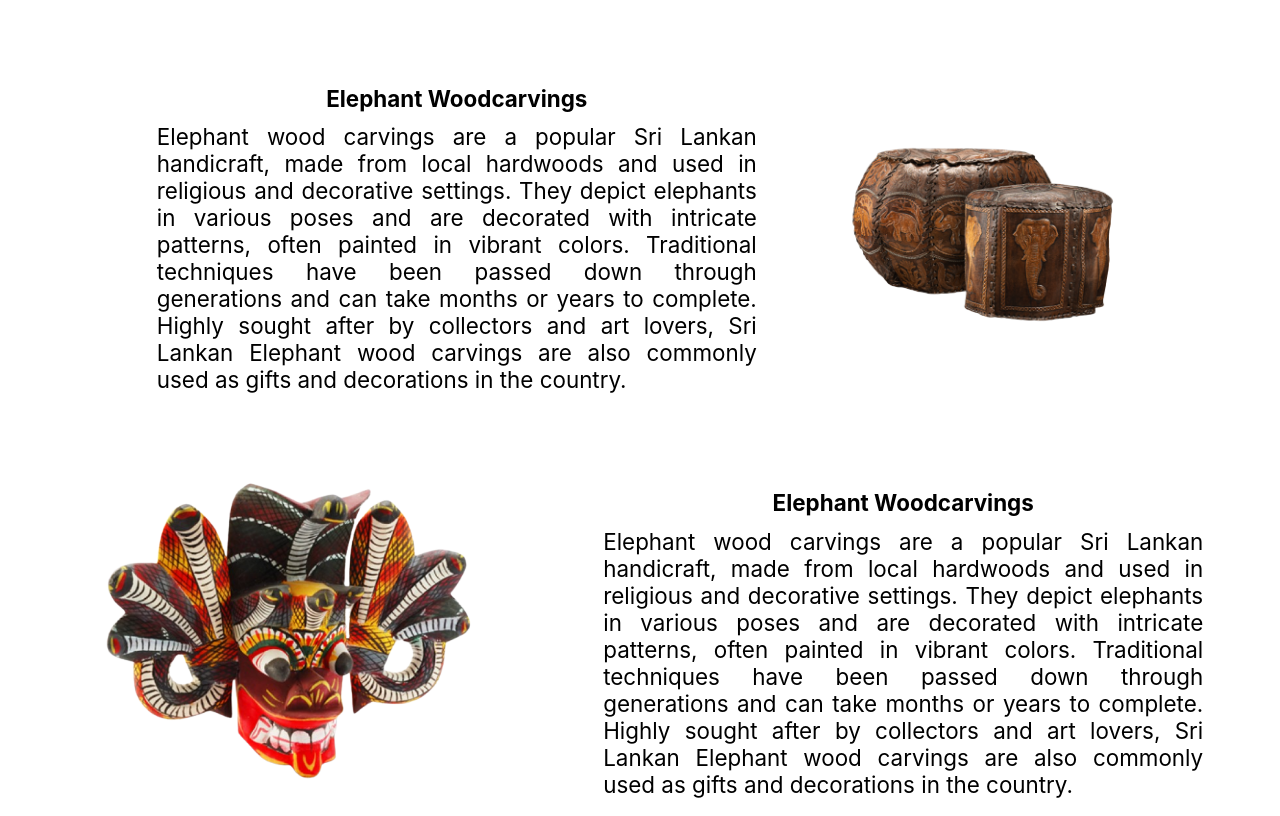
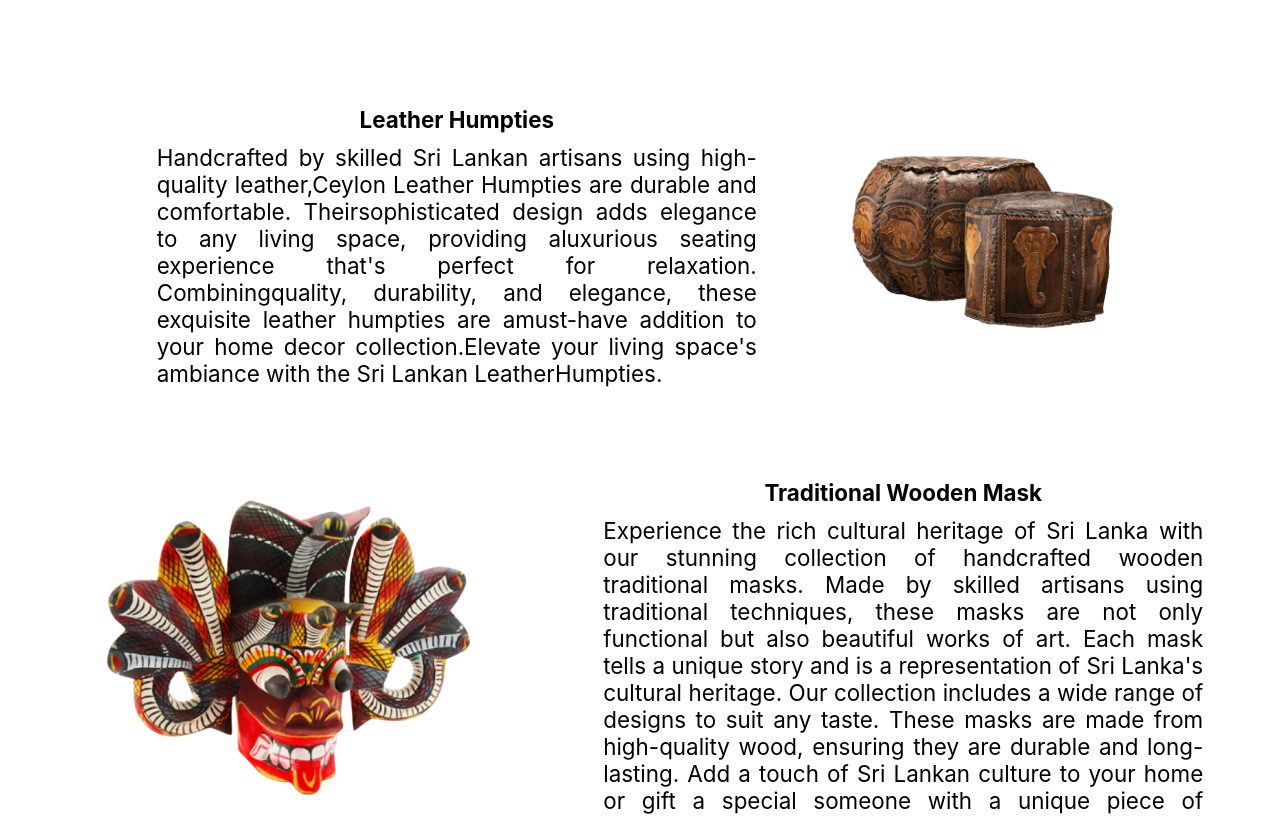
Before and after one commit to BilalHamza7/Crafts-Of-Ceylonzip, a React (Create React App) app: page / in a window 1280 px wide. Shown: the part 1264-2080 px from the top of the page. Built offline with nearby package versions, Linux system fonts and the light colour scheme.

Commit message:
translate done

```diff
--- a/src/pages/Home.js
+++ b/src/pages/Home.js
@@ -1,4 +1,5 @@
 import React from 'react'
+import { useState } from 'react';
 import { Link } from 'react-router-dom'
 import {NavigationBar1} from '../components/NavigationBar'
 import Footer from '../components/Footer';
@@ -10,6 +11,66 @@ import ProductView from '../components/ProductView';
 
 
 export default function Home() {
+    const [selectedLanguage, setSelectedLanguage] = useState('English');
+
+    const renderHeading = (articleNumber) => {
+        if (selectedLanguage === 'සිංහල') {
+          switch (articleNumber) {
+            case 1:
+              return <h3>අලි ලී කැටයම්</h3>;
+            case 2:
+              return <h3>ලෙදර් හම්ප්ටීස්</h3>;
+            case 3:
+                return <h3>සාම්ප්රදායික ලී මාස්ක්</h3>;
+            // Add cases for other articles as needed
+            default:
+              return <h3>Unknown Article</h3>;
+          }
+        } else {
+          switch (articleNumber) {
+            case 1:
+              return <h3>Elephant Woodcarvings</h3>;
+            case 2:
+              return <h3>Leather Humpties</h3>;
+            case 3:
+                return <h3>Traditional Wooden Mask</h3>;
+            // Add cases for other articles as needed
+            default:
+              return <h3>Unknown Article</h3>;
+          }
+        }
+      };
+
+      const renderParagraph = (articleNumber) => {
+        if (selectedLanguage === 'සිංහල') {
+          switch (articleNumber) {
+            case 1:
+              return <p>අලි ලී කැටයම් යනු ජනප්‍රිය ශ්‍රී ලාංකීය හස්ත කර්මාන්තයක් වන අතර, දේශීය දැව වලින් සාදන ලද සහ ආගමික සහ අලංකාර සැකසුම් සඳහා භාවිතා වේ. ඔවුන් විවිධ ඉරියව්වලින් අලි ඇතුන් නිරූපණය කරන අතර සංකීර්ණ රටා වලින් සරසා ඇත, බොහෝ විට වර්ණවත් වර්ණවලින් වර්ණාලේප කර ඇත. සාම්ප්‍රදායික ශිල්පීය ක්‍රම පරම්පරා ගණනාවක් හරහා සම්ප්‍රේෂණය වී ඇති අතර සම්පූර්ණ කිරීමට මාස හෝ අවුරුදු ගත විය හැකිය. එකතුකරන්නන් සහ කලා ලෝලීන් විසින් ඉහළ ඉල්ලුමක් ඇති ශ්‍රී ලාංකික අලි ලී කැටයම් රට තුළ තෑගි සහ සැරසිලි ලෙස ද බහුලව භාවිතා වේ.</p>;
+            case 2:
+              return <p>උසස් තත්ත්වයේ සම් භාවිතා කරමින් දක්ෂ ශ්‍රී ලාංකික ශිල්පීන් විසින් අතින් සාදන ලද, Ceylon Leather Humpties කල් පවතින සහ සුවපහසු වේ. ඔවුන්ගේ සූක්ෂම සැලසුම ඕනෑම ජීවන අවකාශයකට අලංකාරයක් එක් කරයි, විවේකය සඳහා පරිපූර්ණ වූ සුඛෝපභෝගී ආසන අත්දැකීමක් සපයයි. ගුණාත්මකභාවය, කල්පැවැත්ම සහ අලංකාරය ඒකාබද්ධ කරමින්, මෙම අතිවිශිෂ්ට ලෙදර් හම්ප්ටි ඔබේ ගෘහ අලංකරණ එකතුවට විනෝදජනක එකතු කිරීමකි. ශ්‍රී ලංකාවේ ලෙදර් හම්ප්ටීස් සමඟ ඔබේ ජීවන අවකාශයේ වාතාවරණය ඉහළ නංවන්න.</p>;
+            case 3:
+                return <p>අතින් සාදන ලද ලී සාම්ප්‍රදායික වෙස් මුහුණු එකතුව සමඟ ශ්‍රී ලංකාවේ පොහොසත් සංස්කෘතික උරුමය අත්විඳින්න. සාම්ප්‍රදායික ශිල්පීය ක්‍රම භාවිතයෙන් දක්ෂ ශිල්පීන් විසින් සාදන ලද මෙම වෙස් මුහුණු ක්‍රියාකාරී පමණක් නොව අලංකාර කලා කෘති ද වේ. සෑම වෙස් මුහුණක්ම අද්විතීය කතාවක් පවසන අතර එය ශ්‍රී ලංකාවේ සංස්කෘතික උරුමය නියෝජනය කරයි.
+                අපගේ එකතුවට ඕනෑම රසයකට ගැලපෙන පුළුල් පරාසයක මෝස්තර ඇතුළත් වේ. මෙම වෙස් මුහුණු උසස් තත්ත්වයේ ලී වලින් සාදා ඇති අතර ඒවා කල් පවතින හා කල් පවතින බව සහතික කරයි. ඔබේ නිවසට ශ්‍රී ලාංකීය සංස්කෘතියේ ස්පර්ශයක් එක් කරන්න, නැතහොත් අද දින සුවිශේෂී සාම්ප්‍රදායික කලා කෘතියක් සහිත විශේෂ කෙනෙකුට තෑගි කරන්න.</p>;
+            // Add cases for other articles as needed
+            default:
+              return <h3>Unknown Article</h3>;
+          }
+        } else {
+          switch (articleNumber) {
+            case 1:
+              return <p>Elephant wood carvings are a popular Sri Lankan handicraft, made from local hardwoods and used in religious and decorative settings. They depict elephants in various poses and are decorated with intricate patterns, often painted in vibrant colors. Traditional techniques have been passed down through generations and can take months or years to complete. Highly sought after by collectors and art lovers, Sri Lankan Elephant wood carvings are also commonly used as gifts and decorations in the country.</p>;
+            case 2:
+              return <p>Handcrafted by skilled Sri Lankan artisans using high-quality leather,Ceylon Leather Humpties are durable and comfortable. Theirsophisticated design adds elegance to any living space, providing aluxurious seating experience that's perfect for relaxation. Combiningquality, durability, and elegance, these exquisite leather humpties are amust-have addition to your home decor collection.Elevate your living space's ambiance with the Sri Lankan LeatherHumpties.</p>;
+            case 3:
+                return <p>Experience the rich cultural heritage of Sri Lanka with our stunning collection of handcrafted wooden traditional masks. Made by skilled artisans using traditional techniques, these masks are not only functional but also beautiful works of art. Each mask tells a unique story and is a representation of Sri Lanka's cultural heritage.
+                Our collection includes a wide range of designs to suit any taste. These masks are made from high-quality wood, ensuring they are durable and long-lasting. Add a touch of Sri Lankan culture to your home or gift a special someone with a unique piece of traditional art today.</p>;
+            // Add cases for other articles as needed
+            default:
+              return <h3>Unknown Article</h3>;
+          }
+        }
+      };
+
   return (
     <div>
         <NavigationBar1/>
@@ -34,6 +95,12 @@ export default function Home() {
             </div>
         </div>
         <div className='productArticle'>
+            <div>
+                <select onChange={(e) => setSelectedLanguage(e.target.value)}>
+                    <option>English</option>
+                    <option>සිංහල</option>
+                </select>
+            </div>
 
             <div className='articleOne'>
                 <div className='columnOne'>
@@ -41,15 +108,17 @@ export default function Home() {
                 </div>
 
                 <div className='columnTwo'>
-                    <h3>Elephant Woodcarvings</h3>
-                    <p>Elephant wood carvings are a popular Sri Lankan handicraft, made from local hardwoods and used in religious and decorative settings. They depict elephants in various poses and are decorated with intricate patterns, often painted in vibrant colors. Traditional techniques have been passed down through generations and can take months or years to complete. Highly sought after by collectors and art lovers, Sri Lankan Elephant wood carvings are also commonly used as gifts and decorations in the country.</p>
+                    {renderHeading(1)}
+                    {renderParagraph(1)}
+                    {/* <p>Elephant wood carvings are a popular Sri Lankan handicraft, made from local hardwoods and used in religious and decorative settings. They depict elephants in various poses and are decorated with intricate patterns, often painted in vibrant colors. Traditional techniques have been passed down through generations and can take months or years to complete. Highly sought after by collectors and art lovers, Sri Lankan Elephant wood carvings are also commonly used as gifts and decorations in the country.</p> */}
                 </div>
             </div>
 
             <div className='articleTwo'>
                  <div className='columnTwo'>
-                    <h3>Elephant Woodcarvings</h3>
-                    <p>Elephant wood carvings are a popular Sri Lankan handicraft, made from local hardwoods and used in religious and decorative settings. They depict elephants in various poses and are decorated with intricate patterns, often painted in vibrant colors. Traditional techniques have been passed down through generations and can take months or years to complete. Highly sought after by collectors and art lovers, Sri Lankan Elephant wood carvings are also commonly used as gifts and decorations in the country.</p>
+                    {renderHeading(2)}
+                    {/* <p>Handcrafted by skilled Sri Lankan artisans using high-quality leather,Ceylon Leather Humpties are durable and comfortable. Theirsophisticated design adds elegance to any living space, providing aluxurious seating experience that's perfect for relaxation. Combiningquality, durability, and elegance, these exquisite leather humpties are amust-have addition to your home decor collection.Elevate your living space's ambiance with the Sri Lankan LeatherHumpties.</p> */}
+                    {renderParagraph(2)}
                 </div>
                 <div className='columnOne'>
                     <img src={Drum} alt="" id='imgDrum'/>
@@ -62,10 +131,13 @@ export default function Home() {
                 </div>
 
                 <div className='columnTwo'>
-                    <h3>Elephant Woodcarvings</h3>
-                    <p>Elephant wood carvings are a popular Sri Lankan handicraft, made from local hardwoods and used in religious and decorative settings. They depict elephants in various poses and are decorated with intricate patterns, often painted in vibrant colors. Traditional techniques have been passed down through generations and can take months or years to complete. Highly sought after by collectors and art lovers, Sri Lankan Elephant wood carvings are also commonly used as gifts and decorations in the country.</p>
+                    {renderHeading(3)}
+                    {/* <p>Experience the rich cultural heritage of Sri Lanka with our stunning collection of handcrafted wooden traditional masks. Made by skilled artisans using traditional techniques, these masks are not only functional but also beautiful works of art. Each mask tells a unique story and is a representation of Sri Lanka's cultural heritage.
+Our collection includes a wide range of designs to suit any taste. These masks are made from high-quality wood, ensuring they are durable and long-lasting. Add a touch of Sri Lankan culture to your home or gift a special someone with a unique piece of traditional art today.</p> */}
+                    {renderParagraph(3)}
                 </div>
             </div>
+
         </div>
         <Footer/>
         {/* <FirebaseImageUpload/>    */}
```
